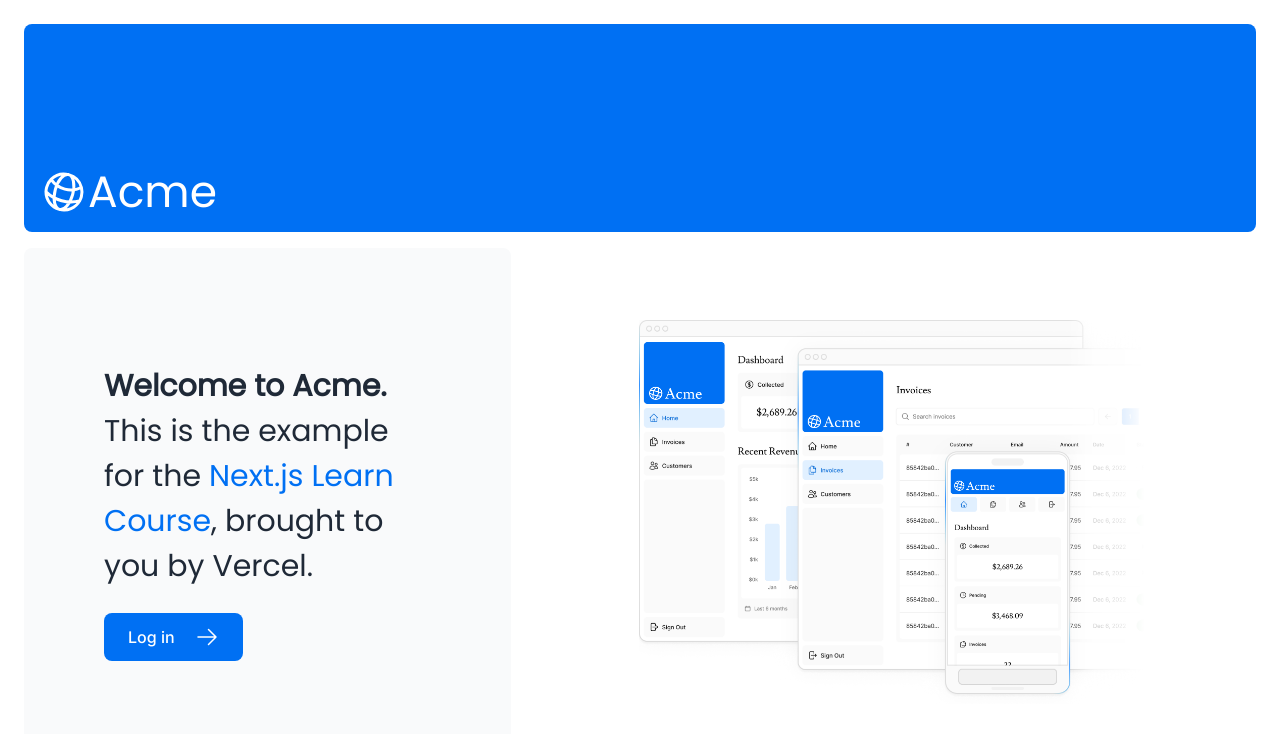
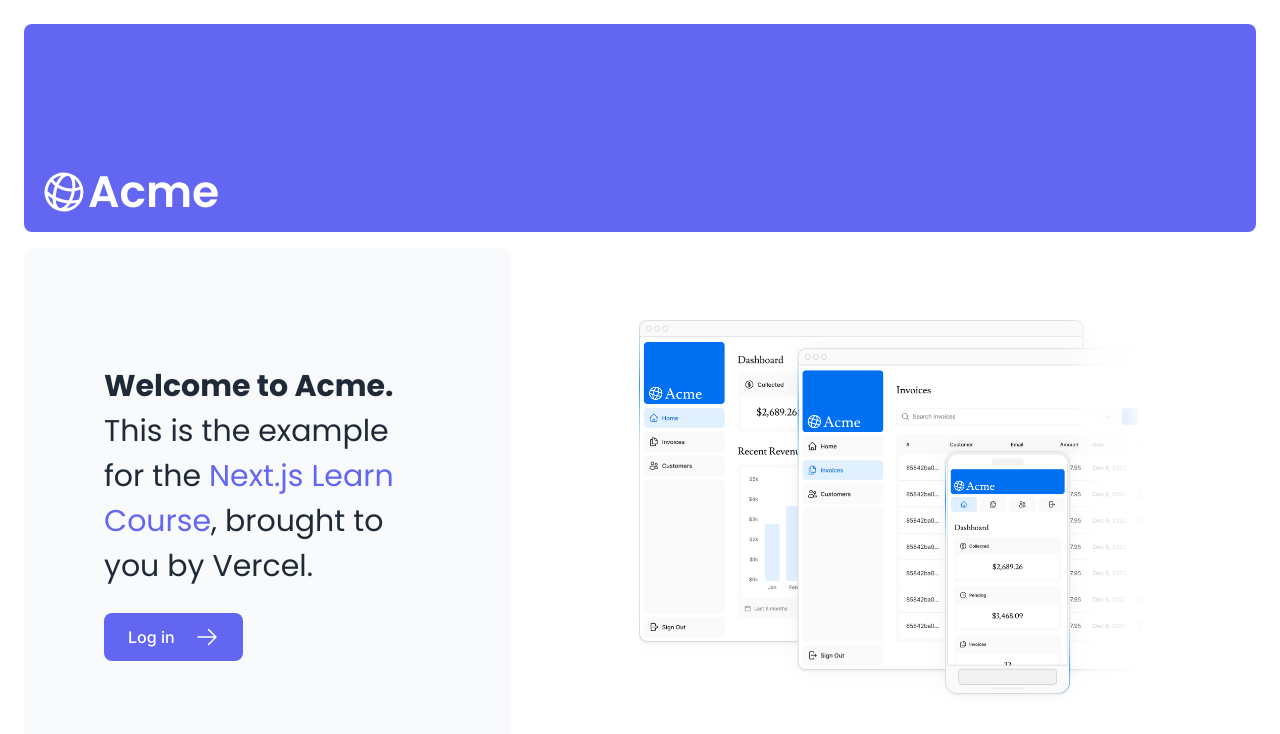
Before and after one commit to abdullahhussein1/nextjs-dashboard, a Next.js app: page / in a window 1280 px wide. Shown: the top 734 px of the page. Built offline with nearby package versions, Linux system fonts and the light colour scheme.

Commit message:
customize ui

```diff
--- a/app/page.tsx
+++ b/app/page.tsx
@@ -7,7 +7,7 @@
 export default function Page() {
   return (
     <main className="flex min-h-screen flex-col p-6">
-      <div className="flex h-20 shrink-0 items-end rounded-lg bg-blue-500 p-4 md:h-52">
+      <div className="flex h-20 shrink-0 items-end rounded-lg bg-indigo-500 p-4 md:h-52">
         <AcmeLogo />
       </div>
       <div className="mt-4 flex grow flex-col gap-4 md:flex-row">
@@ -16,14 +16,14 @@
             className={`${poppins.className} text-xl text-gray-800 md:text-3xl md:leading-normal`}
           >
             <strong>Welcome to Acme.</strong> This is the example for the{" "}
-            <a href="https://nextjs.org/learn/" className="text-blue-500">
+            <a href="https://nextjs.org/learn/" className="text-indigo-500">
               Next.js Learn Course
             </a>
             , brought to you by Vercel.
           </p>
           <Link
             href="/login"
-            className="flex items-center gap-5 self-start rounded-lg bg-blue-500 px-6 py-3 text-sm font-medium text-white transition-colors hover:bg-blue-400 md:text-base"
+            className="flex items-center gap-5 self-start rounded-lg bg-indigo-500 px-6 py-3 text-sm font-medium text-white transition-colors hover:bg-indigo-400 md:text-base"
           >
             <span>Log in</span> <ArrowRightIcon className="w-5 md:w-6" />
           </Link>
--- a/app/ui/acme-logo.tsx
+++ b/app/ui/acme-logo.tsx
@@ -7,7 +7,7 @@
       className={`${poppins.className} flex flex-row items-center leading-none text-white`}
     >
       <GlobeAltIcon className="h-12 w-12 rotate-[15deg]" />
-      <p className="text-[44px]">Acme</p>
+      <p className="text-[44px] font-semibold">Acme</p>
     </div>
   );
 }
--- a/app/ui/button.tsx
+++ b/app/ui/button.tsx
@@ -1,4 +1,4 @@
-import clsx from 'clsx';
+import clsx from "clsx";
 
 interface ButtonProps extends React.ButtonHTMLAttributes<HTMLButtonElement> {
   children: React.ReactNode;
@@ -9,8 +9,8 @@
     <button
       {...rest}
       className={clsx(
-        'flex h-10 items-center rounded-lg bg-blue-500 px-4 text-sm font-medium text-white transition-colors hover:bg-blue-400 focus-visible:outline focus-visible:outline-2 focus-visible:outline-offset-2 focus-visible:outline-blue-500 active:bg-blue-600 aria-disabled:cursor-not-allowed aria-disabled:opacity-50',
-        className,
+        "flex h-10 items-center rounded-lg bg-indigo-500 px-4 text-sm font-medium text-white transition-colors hover:bg-indigo-400 focus-visible:outline focus-visible:outline-2 focus-visible:outline-offset-2 focus-visible:outline-indigo-500 active:bg-indigo-600 aria-disabled:cursor-not-allowed aria-disabled:opacity-50",
+        className
       )}
     >
       {children}
--- a/app/ui/dashboard/nav-links.tsx
+++ b/app/ui/dashboard/nav-links.tsx
@@ -2,18 +2,18 @@
   UserGroupIcon,
   HomeIcon,
   DocumentDuplicateIcon,
-} from '@heroicons/react/24/outline';
+} from "@heroicons/react/24/outline";
 
 // Map of links to display in the side navigation.
 // Depending on the size of the application, this would be stored in a database.
 const links = [
-  { name: 'Home', href: '/dashboard', icon: HomeIcon },
+  { name: "Home", href: "/dashboard", icon: HomeIcon },
   {
-    name: 'Invoices',
-    href: '/dashboard/invoices',
+    name: "Invoices",
+    href: "/dashboard/invoices",
     icon: DocumentDuplicateIcon,
   },
-  { name: 'Customers', href: '/dashboard/customers', icon: UserGroupIcon },
+  { name: "Customers", href: "/dashboard/customers", icon: UserGroupIcon },
 ];
 
 export default function NavLinks() {
@@ -25,7 +25,7 @@
           <a
             key={link.name}
             href={link.href}
-            className="flex h-[48px] grow items-center justify-center gap-2 rounded-md bg-gray-50 p-3 text-sm font-medium hover:bg-sky-100 hover:text-blue-600 md:flex-none md:justify-start md:p-2 md:px-3"
+            className="flex h-[48px] grow items-center justify-center gap-2 rounded-md bg-gray-50 p-3 text-sm font-medium hover:bg-indigo-200/30 hover:text-indigo-600 md:flex-none md:justify-start md:p-2 md:px-3"
           >
             <LinkIcon className="w-6" />
             <p className="hidden md:block">{link.name}</p>
--- a/app/ui/dashboard/revenue-chart.tsx
+++ b/app/ui/dashboard/revenue-chart.tsx
@@ -44,7 +44,7 @@
           {revenue.map((month) => (
             <div key={month.month} className="flex flex-col items-center gap-2">
               <div
-                className="w-full rounded-md bg-blue-300"
+                className="w-full rounded-md bg-indigo-300"
                 style={{
                   height: `${(chartHeight / topLabel) * month.revenue}px`,
                 }}
--- a/app/ui/dashboard/sidenav.tsx
+++ b/app/ui/dashboard/sidenav.tsx
@@ -1,13 +1,13 @@
-import Link from 'next/link';
-import NavLinks from '@/app/ui/dashboard/nav-links';
-import AcmeLogo from '@/app/ui/acme-logo';
-import { PowerIcon } from '@heroicons/react/24/outline';
+import Link from "next/link";
+import NavLinks from "@/app/ui/dashboard/nav-links";
+import AcmeLogo from "@/app/ui/acme-logo";
+import { PowerIcon } from "@heroicons/react/24/outline";
 
 export default function SideNav() {
   return (
     <div className="flex h-full flex-col px-3 py-4 md:px-2">
       <Link
-        className="mb-2 flex h-20 items-end justify-start rounded-md bg-blue-600 p-4 md:h-40"
+        className="mb-2 flex h-20 items-end justify-start rounded-md bg-indigo-600 p-4 md:h-40"
         href="/"
       >
         <div className="w-32 text-white md:w-40">
@@ -18,7 +18,7 @@
         <NavLinks />
         <div className="hidden h-auto w-full grow rounded-md bg-gray-50 md:block"></div>
         <form>
-          <button className="flex h-[48px] w-full grow items-center justify-center gap-2 rounded-md bg-gray-50 p-3 text-sm font-medium hover:bg-sky-100 hover:text-blue-600 md:flex-none md:justify-start md:p-2 md:px-3">
+          <button className="flex h-[48px] w-full grow items-center justify-center gap-2 rounded-md bg-gray-50 p-3 text-sm font-medium hover:bg-indigo-200/30 hover:text-indigo-600 md:flex-none md:justify-start md:p-2 md:px-3">
             <PowerIcon className="w-6" />
             <div className="hidden md:block">Sign Out</div>
           </button>
--- a/app/ui/fonts.ts
+++ b/app/ui/fonts.ts
@@ -4,5 +4,5 @@
 
 export const poppins = Poppins({
   subsets: ["latin"],
-  weight: "400",
+  weight: ["400", "500", "600", "700", "800", "900"],
 });
--- a/app/ui/invoices/buttons.tsx
+++ b/app/ui/invoices/buttons.tsx
@@ -1,13 +1,13 @@
-import { PencilIcon, PlusIcon, TrashIcon } from '@heroicons/react/24/outline';
-import Link from 'next/link';
+import { PencilIcon, PlusIcon, TrashIcon } from "@heroicons/react/24/outline";
+import Link from "next/link";
 
 export function CreateInvoice() {
   return (
     <Link
       href="/dashboard/invoices/create"
-      className="flex h-10 items-center rounded-lg bg-blue-600 px-4 text-sm font-medium text-white transition-colors hover:bg-blue-500 focus-visible:outline focus-visible:outline-2 focus-visible:outline-offset-2 focus-visible:outline-blue-600"
+      className="flex h-10 items-center rounded-lg bg-indigo-600 px-4 text-sm font-medium text-white transition-colors hover:bg-indigo-500 focus-visible:outline focus-visible:outline-2 focus-visible:outline-offset-2 focus-visible:outline-indigo-600"
     >
-      <span className="hidden md:block">Create Invoice</span>{' '}
+      <span className="hidden md:block">Create Invoice</span>{" "}
       <PlusIcon className="h-5 md:ml-4" />
     </Link>
   );
--- a/app/ui/invoices/pagination.tsx
+++ b/app/ui/invoices/pagination.tsx
@@ -1,9 +1,9 @@
-'use client';
+"use client";
 
-import { ArrowLeftIcon, ArrowRightIcon } from '@heroicons/react/24/outline';
-import clsx from 'clsx';
-import Link from 'next/link';
-import { generatePagination } from '@/app/lib/utils';
+import { ArrowLeftIcon, ArrowRightIcon } from "@heroicons/react/24/outline";
+import clsx from "clsx";
+import Link from "next/link";
+import { generatePagination } from "@/app/lib/utils";
 
 export default function Pagination({ totalPages }: { totalPages: number }) {
   // NOTE: Uncomment this code in Chapter 11
@@ -60,21 +60,21 @@
 }: {
   page: number | string;
   href: string;
-  position?: 'first' | 'last' | 'middle' | 'single';
+  position?: "first" | "last" | "middle" | "single";
   isActive: boolean;
 }) {
   const className = clsx(
-    'flex h-10 w-10 items-center justify-center text-sm border',
+    "flex h-10 w-10 items-center justify-center text-sm border",
     {
-      'rounded-l-md': position === 'first' || position === 'single',
-      'rounded-r-md': position === 'last' || position === 'single',
-      'z-10 bg-blue-600 border-blue-600 text-white': isActive,
-      'hover:bg-gray-100': !isActive && position !== 'middle',
-      'text-gray-300': position === 'middle',
-    },
+      "rounded-l-md": position === "first" || position === "single",
+      "rounded-r-md": position === "last" || position === "single",
+      "z-10 bg-indigo-600 border-indigo-600 text-white": isActive,
+      "hover:bg-gray-100": !isActive && position !== "middle",
+      "text-gray-300": position === "middle",
+    }
   );
 
-  return isActive || position === 'middle' ? (
+  return isActive || position === "middle" ? (
     <div className={className}>{page}</div>
   ) : (
     <Link href={href} className={className}>
@@ -89,21 +89,21 @@
   isDisabled,
 }: {
   href: string;
-  direction: 'left' | 'right';
+  direction: "left" | "right";
   isDisabled?: boolean;
 }) {
   const className = clsx(
-    'flex h-10 w-10 items-center justify-center rounded-md border',
+    "flex h-10 w-10 items-center justify-center rounded-md border",
     {
-      'pointer-events-none text-gray-300': isDisabled,
-      'hover:bg-gray-100': !isDisabled,
-      'mr-2 md:mr-4': direction === 'left',
-      'ml-2 md:ml-4': direction === 'right',
-    },
+      "pointer-events-none text-gray-300": isDisabled,
+      "hover:bg-gray-100": !isDisabled,
+      "mr-2 md:mr-4": direction === "left",
+      "ml-2 md:ml-4": direction === "right",
+    }
   );
 
   const icon =
-    direction === 'left' ? (
+    direction === "left" ? (
       <ArrowLeftIcon className="w-4" />
     ) : (
       <ArrowRightIcon className="w-4" />
```
